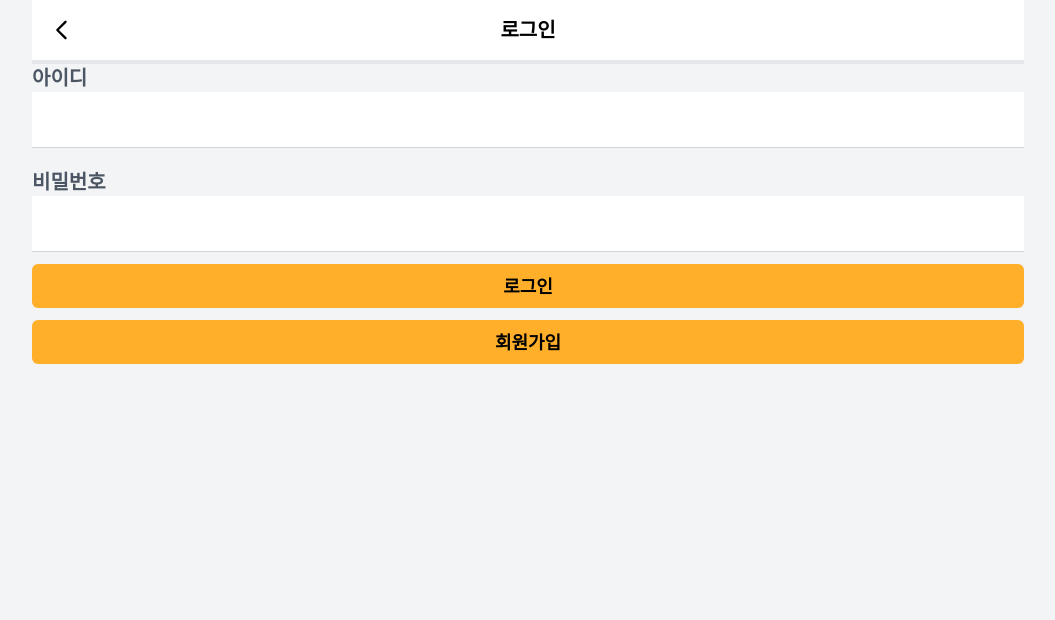
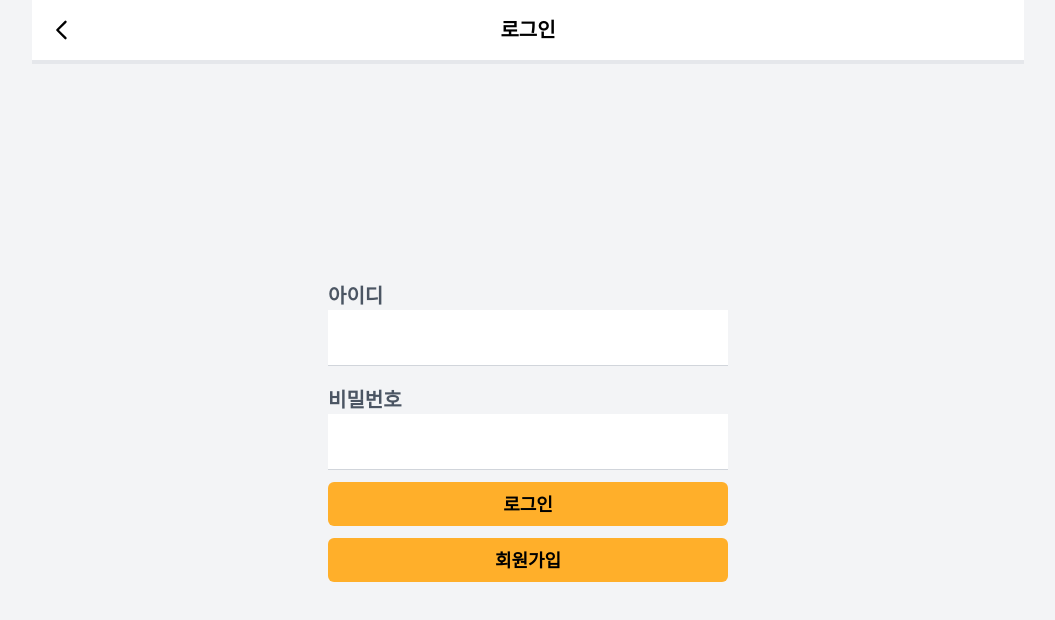
Before and after one commit to uhbooba/frontend, a React (Vite) app: page /login in a window 1280 px wide. Shown: the top 620 px of the page, without its empty margins (112-1167 px from the left). Built offline with nearby package versions, Linux system fonts and the light colour scheme.

Commit message:
✨Feat : 로그인 유효성 처리

```diff
--- a/src/pages/auth/Login.tsx
+++ b/src/pages/auth/Login.tsx
@@ -1,4 +1,5 @@
 import Button from '@/components/common/buttons/Button';
+import ErrorText from '@/components/common/ErrorText';
 import { Input } from '@/components/common/Input';
 import TopBar from '@/components/layouts/TopBar';
 import { useState } from 'react';
@@ -6,10 +7,22 @@ import { useState } from 'react';
 const Login = () => {
   const [userId, setUserId] = useState('');
   const [password, setPassword] = useState('');
+  const [errorMessage, setErrorMessage] = useState('');
+
+  const handleLogin = () => {
+    setErrorMessage('');
+
+    if (userId.trim() === '' || password.trim() === '') {
+      setErrorMessage('아이디와 비밀번호를 모두 입력해주세요.');
+      return;
+    }
+  };
 
   return (
-    <div>
+    <div className='flex min-h-screen flex-col'>
       <TopBar title='로그인' />
+      <div className='flex flex-1 items-center justify-center'>
+        <div className='w-full max-w-md p-6'>
           <Input
             label='아이디'
             value={userId}
@@ -17,9 +30,12 @@ const Login = () => {
             className='mb-5'
           />
           <Input label='비밀번호' value={password} type='password' />
+          {errorMessage && <ErrorText content={errorMessage} />}
           <div className='mt-3 flex flex-col justify-center'>
-        <Button label='로그인' className='mb-3' />
+            <Button label='로그인' className='mb-3' onClick={handleLogin} />
             <Button label='회원가입' />
+          </div>
+        </div>
       </div>
     </div>
   );
```
Lines whose indentation alone changed are shown as unchanged.
